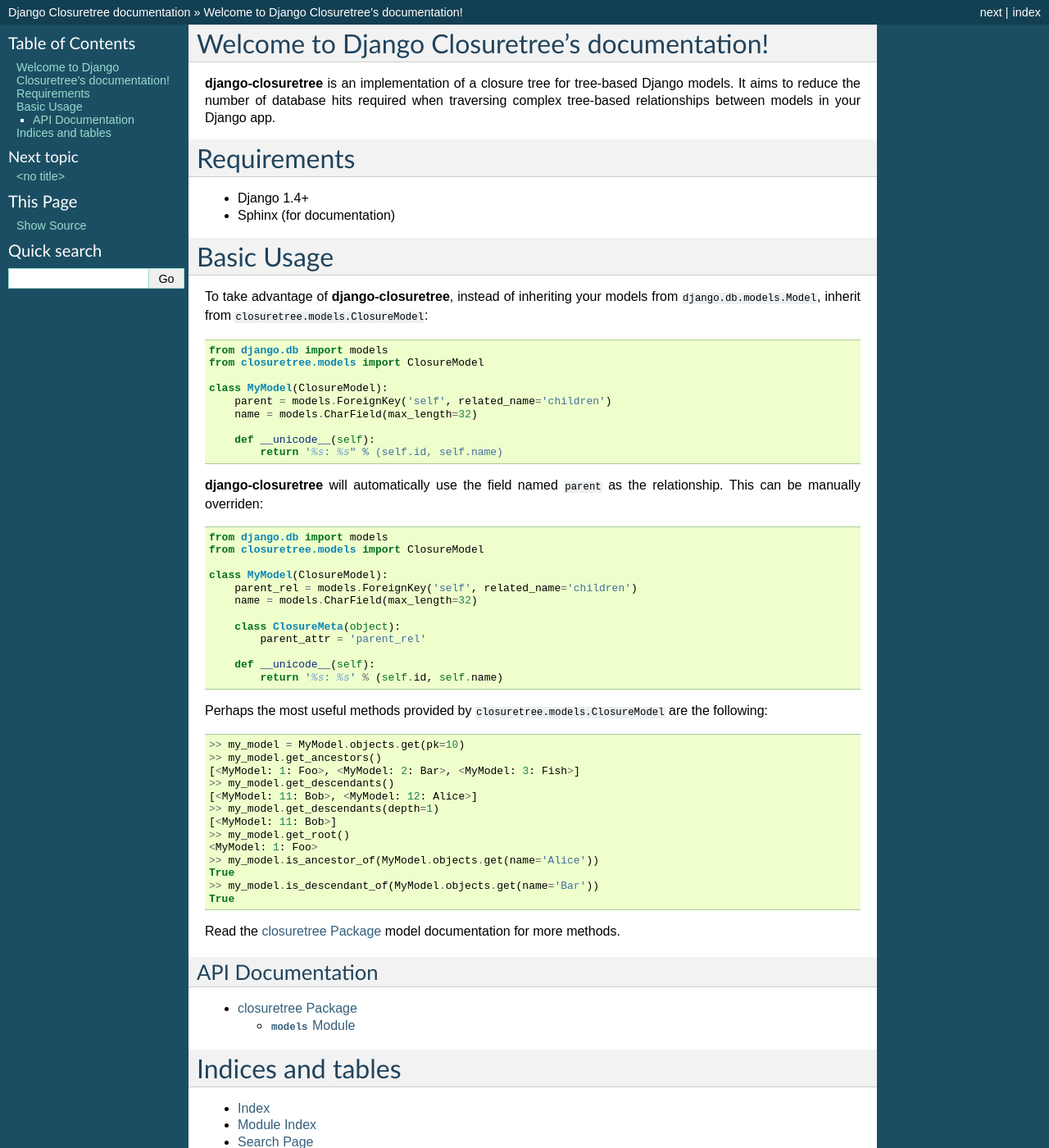
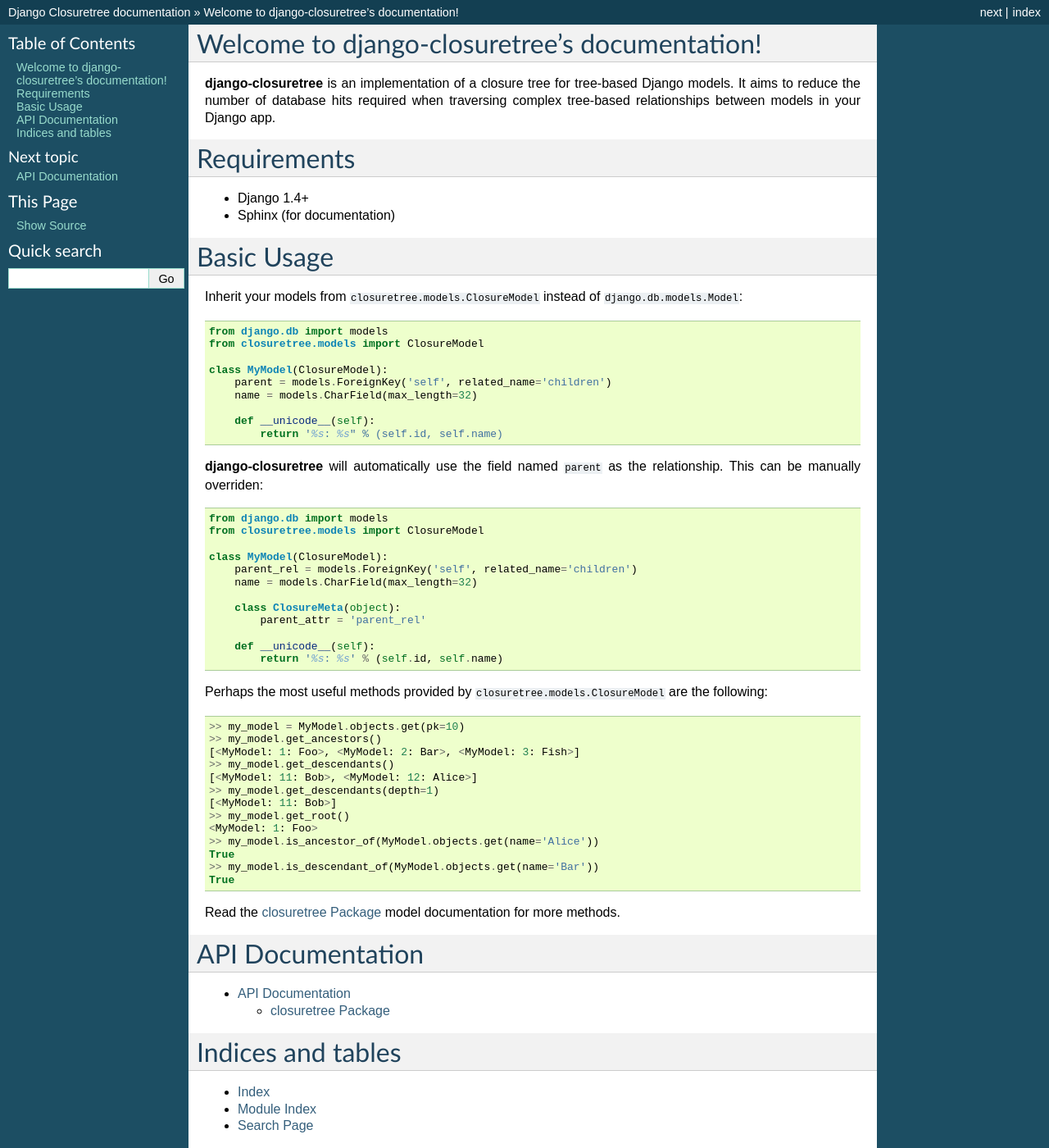
Before and after one commit to ocadotechnology/django-closuretree, a Sphinx documentation site: the page built from docs/index.rst, in a window 1280 px wide and 1400 px high. Shown: the whole window at 82% size. Built offline with Sphinx 7.4.7, drawn with Linux system fonts in a browser that asks for light colours; the version number could not be read and is left out; some of the changed text lies outside the part shown.

Commit message:
Better docs

```diff
--- a/docs/index.rst
+++ b/docs/index.rst
@@ -3,7 +3,7 @@
    You can adapt this file completely to your liking, but it should at least
    contain the root `toctree` directive.
 
-Welcome to Django Closuretree's documentation!
+Welcome to django-closuretree's documentation!
 ==============================================
 
 **django-closuretree** is an implementation of a closure tree for tree-based
@@ -19,8 +19,7 @@
 Basic Usage
 ===========
 
-To take advantage of **django-closuretree**, instead of inheriting your models from
-``django.db.models.Model``, inherit from ``closuretree.models.ClosureModel``:
+Inherit your models from ``closuretree.models.ClosureModel`` instead of ``django.db.models.Model``:
 
 .. code-block:: python
 
@@ -74,7 +73,7 @@
 Read the :doc:`closuretree` model documentation for more methods.
 
 API Documentation
------------------
+=================
 
 .. toctree::
    :maxdepth: 2
--- a/docs/modules.rst
+++ b/docs/modules.rst
@@ -1,5 +1,5 @@
-..
-==
+API Documentation
+=================
 
 .. toctree::
    :maxdepth: 4
```
Also changed, not shown: 1 other file.
